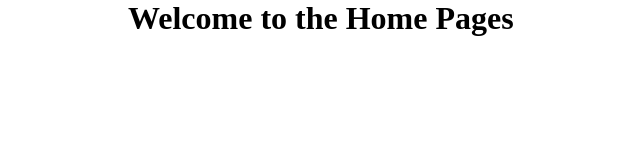
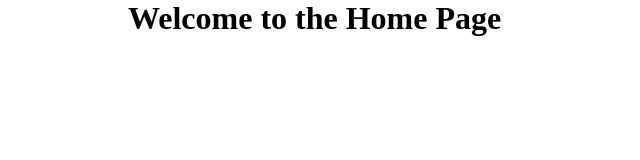
Before and after one commit to thdwlsgus0/help-task, a Next.js app in the folder client/: page /home in a window 1280 px wide. Shown: the top 160 px of the page, without its empty margins (297-937 px from the left). Built offline with nearby package versions, Linux system fonts and the light colour scheme; a web font is replaced by a local one.

Commit message:
check husky

```diff
--- a/client/src/app/home/page.tsx
+++ b/client/src/app/home/page.tsx
@@ -12,7 +12,7 @@ import React from "react";
 export default function Home() {
   return (
     <div>
-      <h1>Welcome to the Home Pages</h1>
+      <h1>Welcome to the Home Page</h1>
     </div>
   );
 }
```
